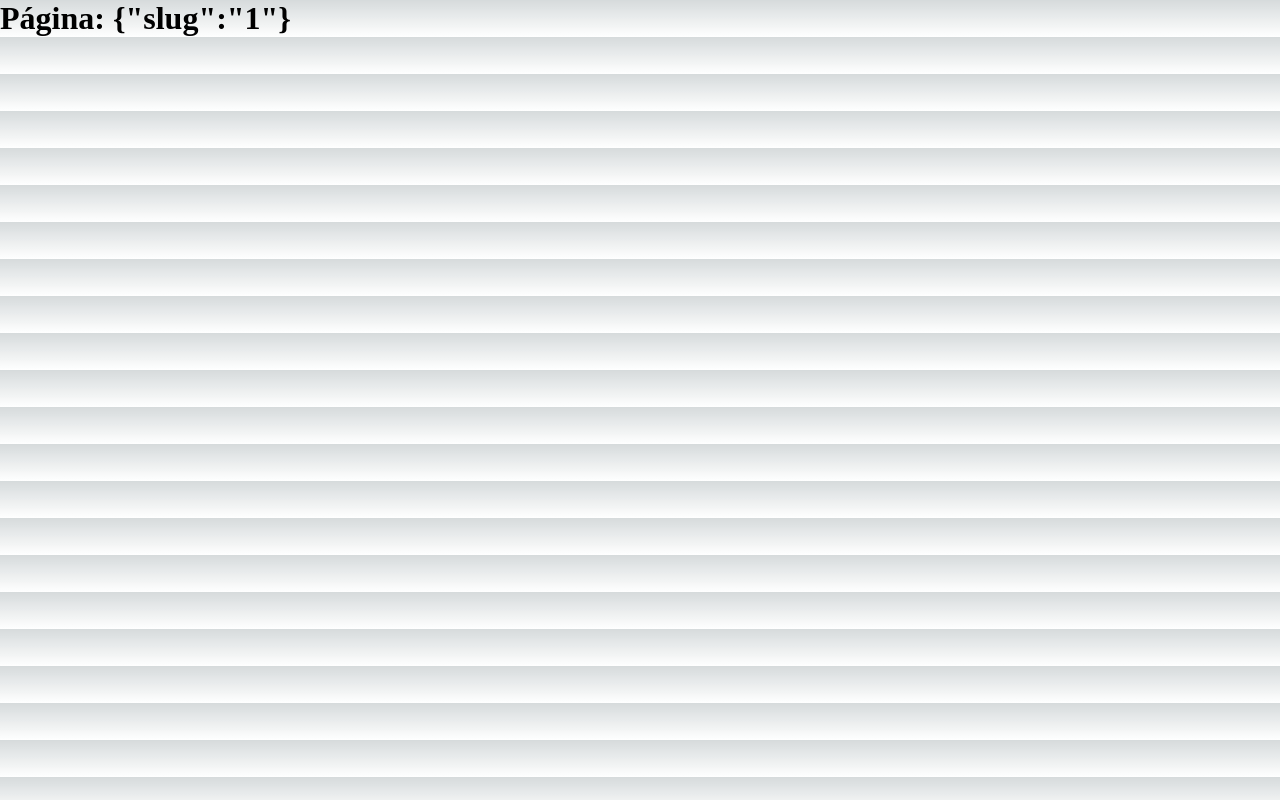
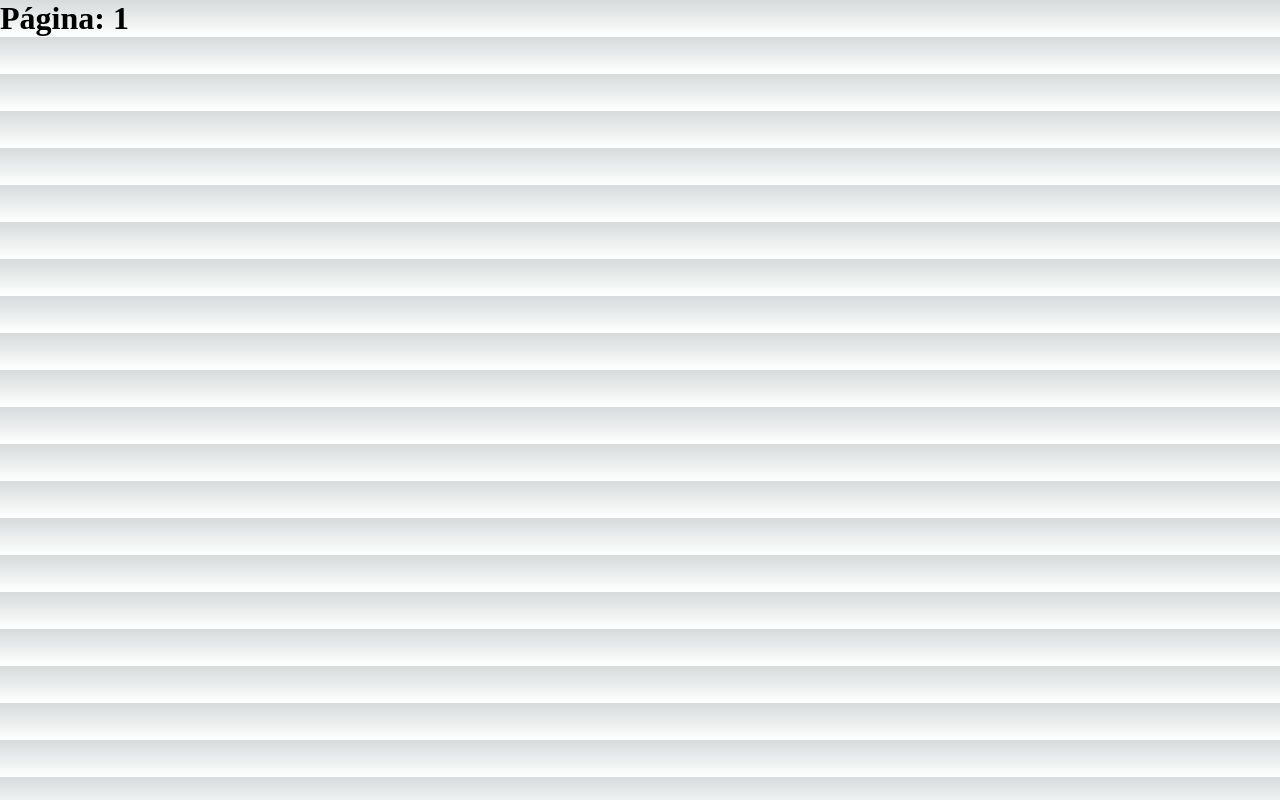
Before and after one commit to dieegobs/nextjs-primeiro, a Next.js app: page /blogzinho/1 in a window 1280 px wide. Built offline with nearby package versions, Linux system fonts and the light colour scheme.

Commit message:
Trazendo o nome da página query.slug

```diff
--- a/src/pages/blogzinho/[slug].js
+++ b/src/pages/blogzinho/[slug].js
@@ -2,5 +2,5 @@ import { useRouter } from "next/router";
 
 export default function DetailsPost() {
     const { query } = useRouter()
-    return <h1>Página: {JSON.stringify(query)}</h1>;
+    return <h1>Página: {query.slug}</h1>;
 }
```
